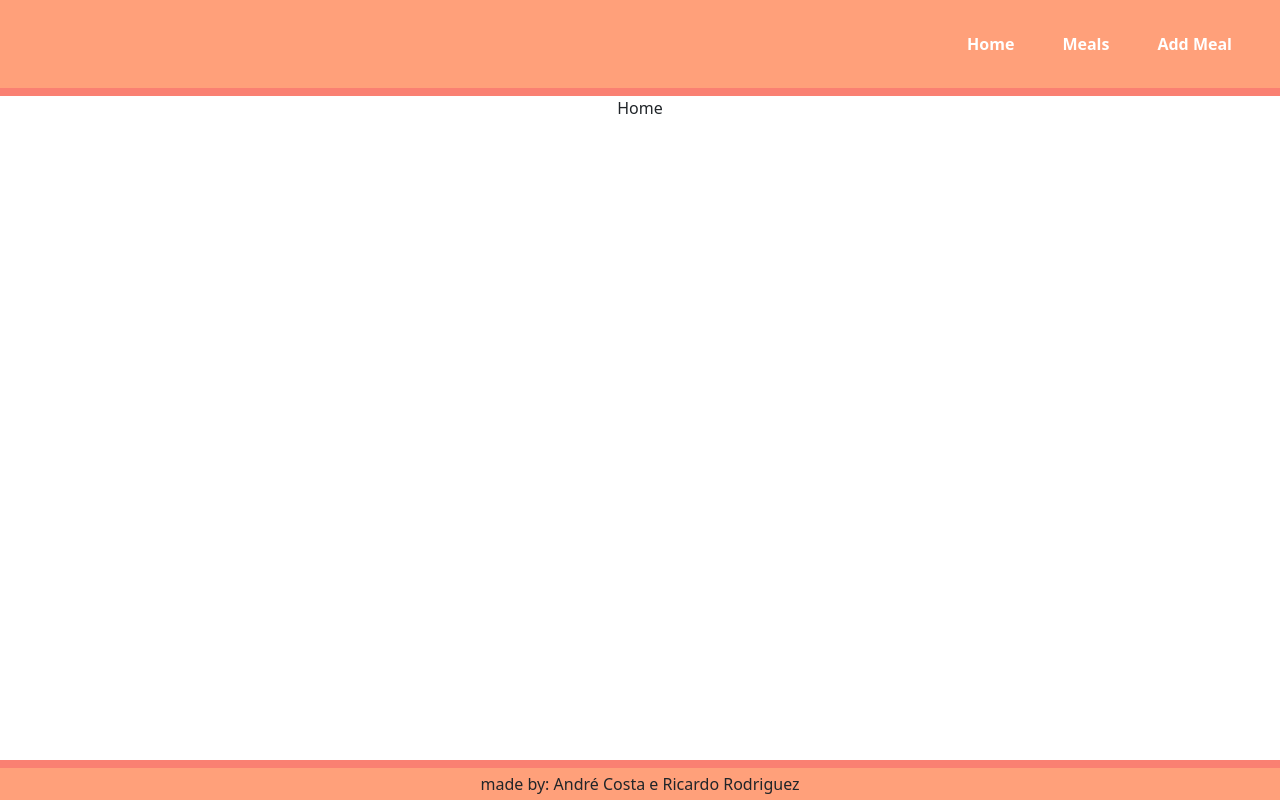
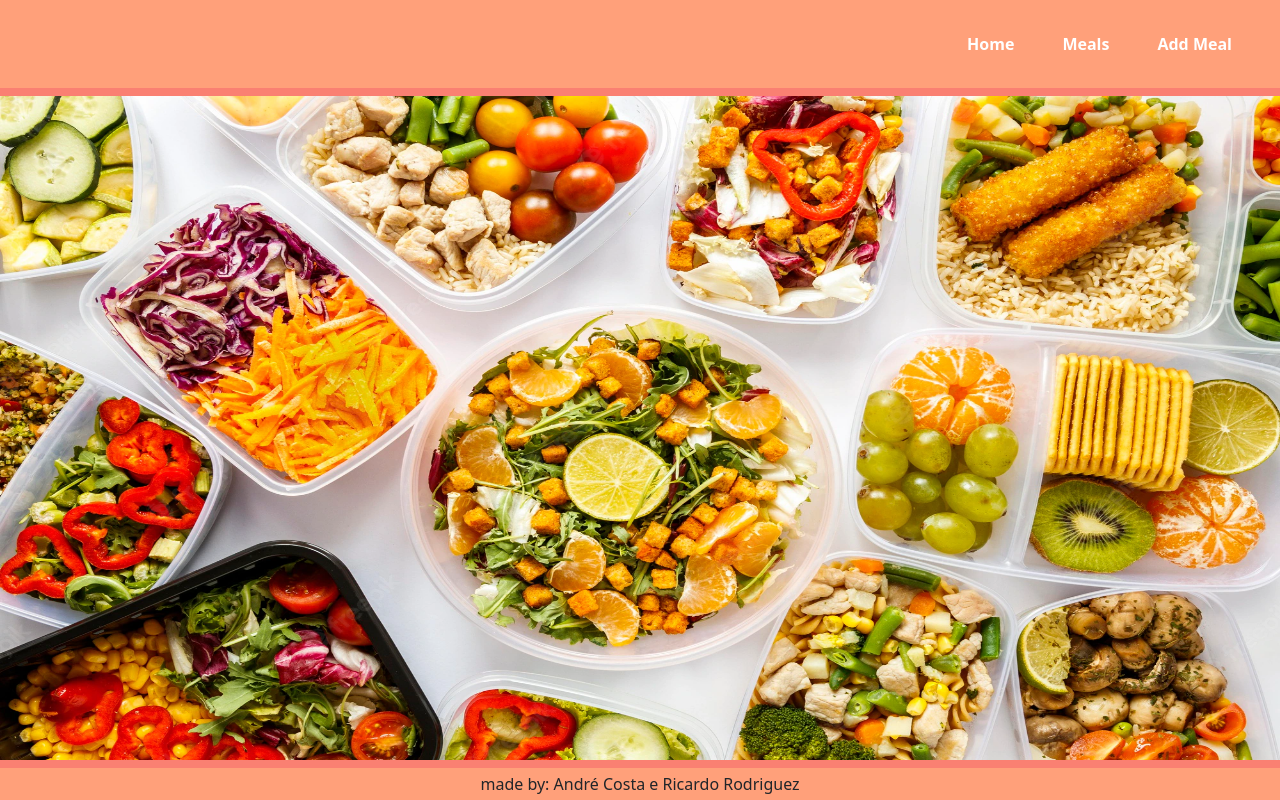
Before and after one commit to andrecosta8/GeeksHubs-food-technical-test, a React (Create React App) app: page / in a window 1280 px wide. Built offline with nearby package versions, Linux system fonts and the light colour scheme.

Commit message:
add image at Home Page

```diff
--- a/src/containers/Home/Home.css
+++ b/src/containers/Home/Home.css
@@ -0,0 +1,4 @@
+.homeImage{
+    width: 100vw;
+    height: 88vh;
+}
--- a/src/containers/Home/Home.jsx
+++ b/src/containers/Home/Home.jsx
@@ -1,7 +1,12 @@
 import React, { useEffect, useState } from "react";
 
+import foodImage from '../../assets/image.webp'
+import './Home.css'
+
 const Home = () => {
-  return <div>Home</div>;
+  return <div>
+    <img  className="homeImage" src={foodImage} alt="food"></img>
+  </div>;
 };
 
 export default Home;
```
Also changed, not shown: src/assets/image.webp (added).
